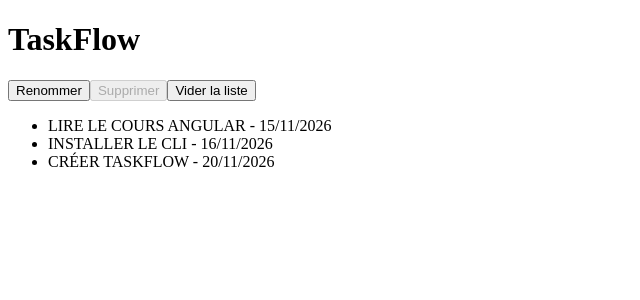
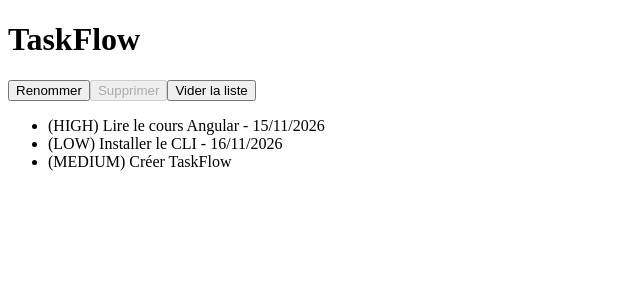
Before and after one commit to Salmamch4/taskflow, an Angular app in the folder taskflow/: page / in a window 1280 px wide. Shown: the top 300 px of the page, without its empty margins (0-640 px from the left). Built offline with nearby package versions, Linux system fonts and the light colour scheme.

Commit message:
feat(ex4): interface Task avec union littérale et dueDate optionnelle

```diff
--- a/taskflow/src/app/task-list/task-list.html
+++ b/taskflow/src/app/task-list/task-list.html
@@ -5,7 +5,12 @@
 } @else {
   <ul>
     @for (task of tasks; track task.id) {
-      <li>{{ task.title | uppercase }} - {{ task.dueDate | date:'dd/MM/yyyy' }}</li>
+      <li>
+        ({{ task.priority | uppercase }}) {{ task.title }}
+        @if (task.dueDate) {
+          - {{ task.dueDate | date:'dd/MM/yyyy' }}
+        }
+      </li>
     }
   </ul>
 }
--- a/taskflow/src/app/task-list/task-list.ts
+++ b/taskflow/src/app/task-list/task-list.ts
@@ -1,6 +1,6 @@
 import { Component } from '@angular/core';
 import { DatePipe, UpperCasePipe } from '@angular/common';
-
+import { Task } from '../models/task.model';
 @Component({
   selector: 'app-task-list',
   imports: [DatePipe, UpperCasePipe],
@@ -8,10 +8,10 @@ import { DatePipe, UpperCasePipe } from '@angular/common';
   styleUrl: './task-list.scss'
 })
 export class TaskList {
-  tasks = [
-    { id: 1, title: 'Lire le cours Angular', dueDate: '2026-11-15' },
-    { id: 2, title: 'Installer le CLI', dueDate: '2026-11-16' },
-    { id: 3, title: 'Créer TaskFlow', dueDate: '2026-11-20' }
+  tasks: Task[] = [
+    { id: 1, title: 'Lire le cours Angular', completed: false, priority: 'high', dueDate: '2026-11-15' },
+    { id: 2, title: 'Installer le CLI', completed: true, priority: 'low', dueDate: '2026-11-16' },
+    { id: 3, title: 'Créer TaskFlow', completed: false, priority: 'medium' }
   ];
 
   clear() {
```
Also changed, not shown: taskflow/src/app/models/task.model.ts (added, +7 -0 lines).
